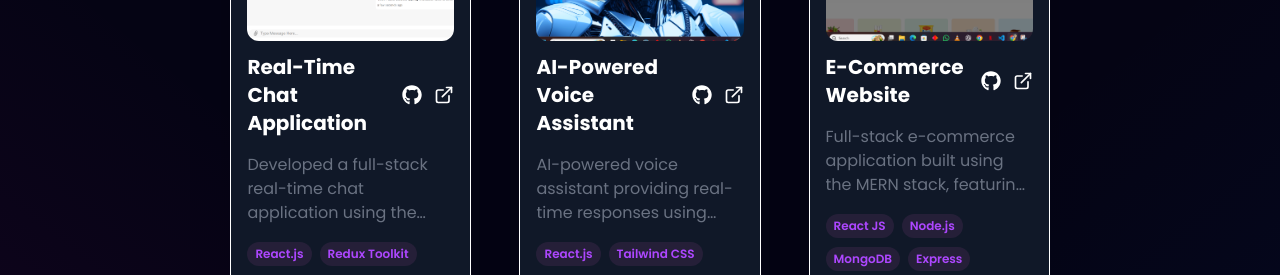
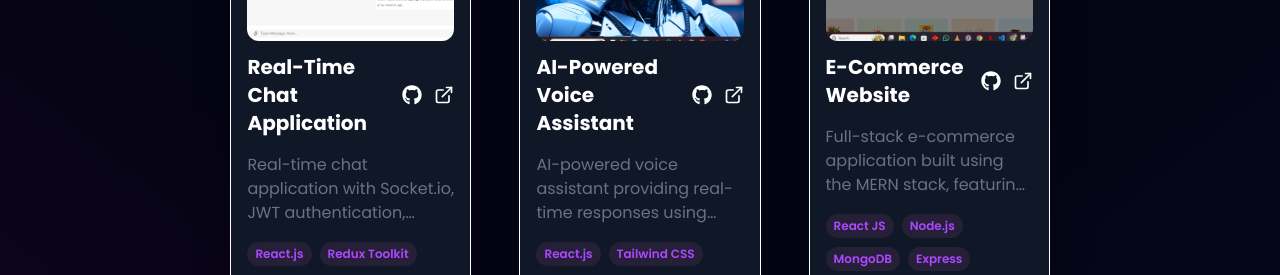
Before and after one commit to Gayatri-Vishwa/portfolio, a React (Vite) app: page / in a window 1280 px wide. Shown: the part 4240-4515 px from the top of the page. Built offline with nearby package versions, Linux system fonts and the light colour scheme; the HTML template or start-up script is replaced by a standard one.

Commit message:
chat app added

```diff
--- a/src/constants.js
+++ b/src/constants.js
@@ -169,8 +169,10 @@ export const projects = [
 
     title: "Real-Time Chat Application",
     description:
-    "Developed a full-stack real-time chat application using the MERN stack with Socket.io, enabling instant messaging, live typing indicators, and user presence tracking. Implemented an admin dashboard to monitor chat activity with interactive charts and analytics for users and messages, improving system visibility and control."
-    , image: chatapp,
+    // "Developed a full-stack real-time chat application using the MERN stack with Socket.io, enabling instant messaging, live typing indicators, and user presence tracking. Implemented an admin dashboard to monitor chat activity with interactive charts and analytics for users and messages, improving system visibility and control."
+    // ,
+    "Real-time chat application with Socket.io, JWT authentication, typing indicators, file sharing, and an admin dashboard featuring analytics and charts. Built using the MERN stack.",
+    image: chatapp,
     tags: [
       "React.js",
       "Redux Toolkit",
@@ -184,8 +186,8 @@ export const projects = [
       // "Node.js",
 
     ],
-    // github:
-    //   "https://github.com/Gayatri-Vishwa/ai-assistant-frontend",
+    github:"https://github.com/Gayatri-Vishwa/ChatApp_Frontend",
+
     // webapp: "https://ai-assistant-frontend-ashen.vercel.app/",
   },
   {
```
